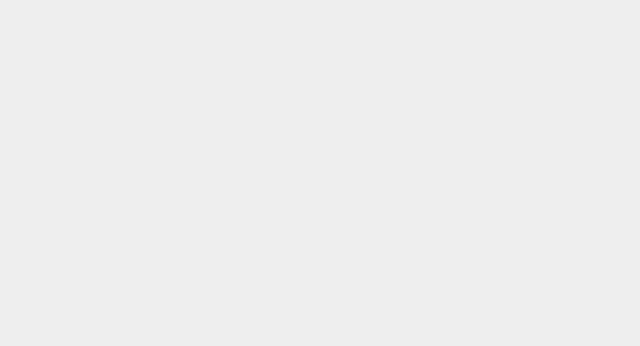
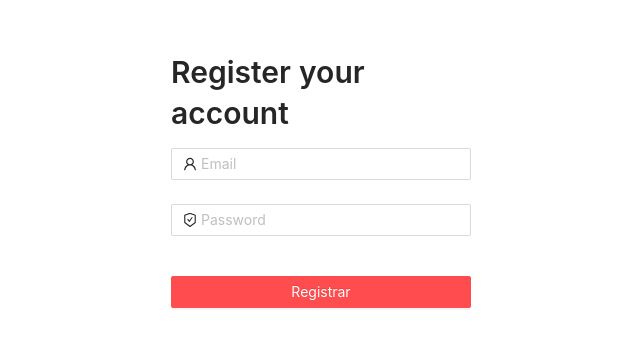
Before and after one commit to react-examples-projects/react-landing-pages, a React (Create React App) app: page /signup in a window 1280 px wide. Shown: the part 188-534 px from the top of the page, without its empty margins (319-959 px from the left). Built offline with nearby package versions, Linux system fonts and the light colour scheme.

Commit message:
ANT, lists, buttons, inputs, icons and layout

```diff
--- a/src/App.css
+++ b/src/App.css
@@ -1,10 +1,5 @@
-body {
-  background: #eee;
-}
+
 
 .App {
   width: 100%;
-  max-width: 500px;
-  margin: auto;
-  margin-top: 10rem;
 }
--- a/src/App.js
+++ b/src/App.js
@@ -3,19 +3,19 @@ import "./App.css";
 import { BrowserRouter as Router, Route, Switch } from "react-router-dom";
 
 const ProfilePageLazy = lazy(() => import("./Components/Main"));
-const ContactLazy = lazy(() => import("./Components/Contact"));
+const SignupLazy = lazy(() => import("./Components/Signup"));
 function Routers() {
   return (
     <Router>
       <Switch>
-        <Route exact path="/contact">
-          <Suspense fallback={"Cargando componente [Contact.js]..."}>
-            <ContactLazy />
+        <Route exact path="/signup">
+          <Suspense fallback={"Cargando componente Signup.js..."}>
+            <SignupLazy />
           </Suspense>
         </Route>
 
         <Route exact path="/">
-          <Suspense fallback={"Cargando componente [ProfilePage.js]..."}>
+          <Suspense fallback={"Cargando componente ProfilePage.js..."}>
             <ProfilePageLazy />
           </Suspense>
         </Route>
--- a/src/Components/Contact.js
+++ /dev/null
@@ -1,103 +0,0 @@
-import React, { useState } from "react";
-import { Button, Tooltip, Input, Alert } from "antd";
-import { CheckOutlined } from "@ant-design/icons";
-
-const app_id = "737A31DB-7B9A-7085-FFC4-3471C6A66300";
-const api_key = "7BE2CF34-EECF-4F33-B5AB-98125A2022D4";
-const api = `https://api.backendless.com/${app_id}/${api_key}/users/register`;
-
-const css = {
-  labels: { marginBottom: ".5rem", display: "block" },
-  form: {
-    marginTop: "1rem",
-  },
-};
-
-export default function Contact() {
-  const [email, setEmail] = useState("");
-  const [password, setPassword] = useState("");
-  const [error, setError] = useState(null);
-  const [isLoading, setLoading] = useState(false);
-
-  const handleSubmit = async (e) => {
-    e.preventDefault();
-    setLoading(true);
-    setError(false);
-    try {
-      const xhr = await fetch(api, {
-        method: "POST",
-        body: JSON.stringify({ email, password }),
-        headers: {
-          "Content-Type": "application/json; charset=utf-8",
-        },
-      });
-
-      setLoading(false);
-      const res = await xhr.json();
-      console.log(res);
-      if ("code" in res) {
-        setError(res.message);
-      } else {
-        setError(false);
-      }
-    } catch (e) {
-      console.log(e)
-      setError("Connection error, check your internet");
-    }
-  };
-
-  return (
-    <>
-      {error && <Alert type="error" message={error} />}
-      <form action="/" onSubmit={handleSubmit} style={css.form}>
-        <div style={css.labels}>
-          <label
-            htmlFor="name"
-            style={{ marginBottom: ".5rem", display: "block" }}
-          >
-            <strong>Email</strong>
-          </label>
-          <Input
-            type="email"
-            name="email"
-            id="email"
-            value={email}
-            onChange={({ target }) => {
-              setEmail(target.value);
-            }}
-          />
-        </div>
-
-        <div>
-          <label htmlFor="password" style={css.labels}>
-            <strong>Password</strong>
-          </label>
-          <Input
-            type="password"
-            name="password"
-            id="password"
-            value={password}
-            onChange={({ target }) => {
-              setPassword(target.value);
-            }}
-          />
-        </div>
-
-        <Tooltip title="Enviar los datos">
-          <Button
-            type="danger"
-            style={{ marginTop: "1rem" }}
-            //  loading={true}
-            block
-            htmlType="submit"
-            //shape="round"
-            loading={isLoading}
-          >
-            Registrar
-            {/* <CheckOutlined /> */}
-          </Button>
-        </Tooltip>
-      </form>
-    </>
-  );
-}
--- a/src/Components/Main.js
+++ b/src/Components/Main.js
@@ -2,23 +2,41 @@ import React, { Suspense } from "react";
 import { Link } from "react-router-dom";
 import { fetchProfileData } from "../fakeApi";
 import Skeleton from "react-loading-skeleton";
+import { Layout, Button, Typography, Divider, List } from "antd";
 
 // ¡Comienza a cargar los datos con antelación!
 const resource = fetchProfileData();
+const { Header, Content } = Layout;
 
 export default function ProfilePage() {
   return (
-    <>
-      <Link to="/contact" style={{ display: "block" }}>
-        Contactame :D
+    <Layout>
+      <Header>
+        <Link to="/signup" style={{ marginRight: "1rem" }}>
+          <Button type="primary">
+            <Typography.Text style={{ color: "#fff" }} strong>
+              Registrarse
+            </Typography.Text>
+          </Button>
         </Link>
+
+        <Link to="/login">
+          <Button type="primary">
+            <Typography.Text style={{ color: "#fff" }} strong>
+              Iniciar sesión
+            </Typography.Text>
+          </Button>
+        </Link>
+      </Header>
+      <Content style={{ padding: "2rem 4rem", background: "#fff" }}>
         <Suspense fallback={<LoadingProfilePage />}>
           <ProfileDetails />
           <Suspense fallback={<Skeleton count={5} />}>
             <ProfileTimeline />
           </Suspense>
         </Suspense>
-    </>
+      </Content>
+    </Layout>
   );
 }
 
@@ -34,17 +52,21 @@ function LoadingProfilePage() {
 function ProfileDetails() {
   // Intenta leer la información del usuario, aunque puede no haberse cargado aún
   const user = resource.user.read();
-  return <h1>{user.title}</h1>;
+  return <Typography.Title level={3}>{user.title}</Typography.Title>;
 }
 
 function ProfileTimeline() {
   // Intenta leer las publicaciones, aunque puede que no se hayan cargado aún
   const posts = resource.posts.read();
   return (
-    <ul>
-      {posts.map((post) => (
-        <li key={post.id}>{post.name}</li>
-      ))}
-    </ul>
+    <List
+      bordered
+      dataSource={posts}
+      renderItem={(post) => (
+        <List.Item>
+          <Typography.Text>{post.name}</Typography.Text>
+        </List.Item>
+      )}
+    />
   );
 }
--- /dev/null
+++ b/src/Components/Signup.js
@@ -0,0 +1,132 @@
+import React, { useState, useRef, useEffect } from "react";
+import { Button, Tooltip, Input, Alert, Typography, Form } from "antd";
+import { UserOutlined, SafetyCertificateOutlined } from "@ant-design/icons";
+import { useHistory } from "react-router-dom";
+
+const app_id = "737A31DB-7B9A-7085-FFC4-3471C6A66300";
+const api_key = "7BE2CF34-EECF-4F33-B5AB-98125A2022D4";
+const api = `https://api.backendless.com/${app_id}/${api_key}/users/register`;
+
+const css = {
+  labels: { marginBottom: ".5rem", display: "block" },
+  form: {
+    marginTop: "1rem",
+    width: "100%",
+    maxWidth: "300px",
+    margin: "15rem auto auto auto",
+  },
+};
+
+export default function Contact() {
+  const history = useHistory();
+
+  const [email, setEmail] = useState("");
+  const [password, setPassword] = useState("");
+  const [error, setError] = useState(null);
+  const [isLoading, setLoading] = useState(false);
+  const isMounted = useRef();
+  const [isRegister, setRegister] = useState(false);
+  useEffect(() => {
+    isMounted.current = true;
+    return () => (isMounted.current = false);
+  });
+
+  const handleSubmit = async (values) => {
+    console.log(values);
+    setLoading(true);
+    setError(false);
+
+    try {
+      const xhr = await fetch(api, {
+        method: "POST",
+        body: JSON.stringify(values),
+        headers: {
+          "Content-Type": "application/json; charset=utf-8",
+        },
+      });
+
+      isMounted.current && setLoading(false);
+      const res = await xhr.json();
+      console.log(res);
+
+      if (isMounted.current) {
+        if ("code" in res) {
+          setError(res.message);
+        } else {
+          setError(false);
+          setRegister(true);
+          history.push("/login");
+        }
+      }
+    } catch (e) {
+      console.log(e);
+      isMounted.current && setError("Connection error, check your internet");
+    }
+  };
+
+  return (
+    <>
+      {error && !isRegister && <Alert type="error" message={error} banner />}
+      {isRegister && !error && (
+        <Alert type="success" message="User registrered!" banner />
+      )}
+
+      <Form
+        action="/"
+        onFinish={handleSubmit}
+        style={css.form}
+        initialValues={{ remember: true }}
+      >
+        <Typography.Title level={2}>Register your account</Typography.Title>
+        <Form.Item
+          name="email"
+          rules={[{ required: true, message: "Please input your username!" }]}
+        >
+          <Input
+            type="email"
+            name="email"
+            id="email"
+            value={email}
+            prefix={<UserOutlined />}
+            onChange={({ target }) => {
+              setEmail(target.value);
+            }}
+            placeholder="Email"
+          />
+        </Form.Item>
+
+        <Form.Item
+          name="password"
+          rules={[{ required: true, message: "Please input your password!" }]}
+        >
+          <Input
+            type="password"
+            name="password"
+            id="password"
+            value={password}
+            prefix={<SafetyCertificateOutlined />}
+            onChange={({ target }) => {
+              setPassword(target.value);
+            }}
+            placeholder="Password"
+          />
+        </Form.Item>
+
+        <Tooltip title="Enviar los datos">
+          <Button
+            type="danger"
+            style={{ marginTop: "1rem" }}
+            //  loading={true}
+            block
+            htmlType="submit"
+            //shape="round"
+            loading={isLoading}
+          >
+            Registrar
+            {/* <CheckOutlined /> */}
+          </Button>
+        </Tooltip>
+      </Form>
+    </>
+  );
+}
```
Also changed, not shown: 1 other file (tests, documents, lock files or other folders). Lines whose indentation alone changed are shown as unchanged.
